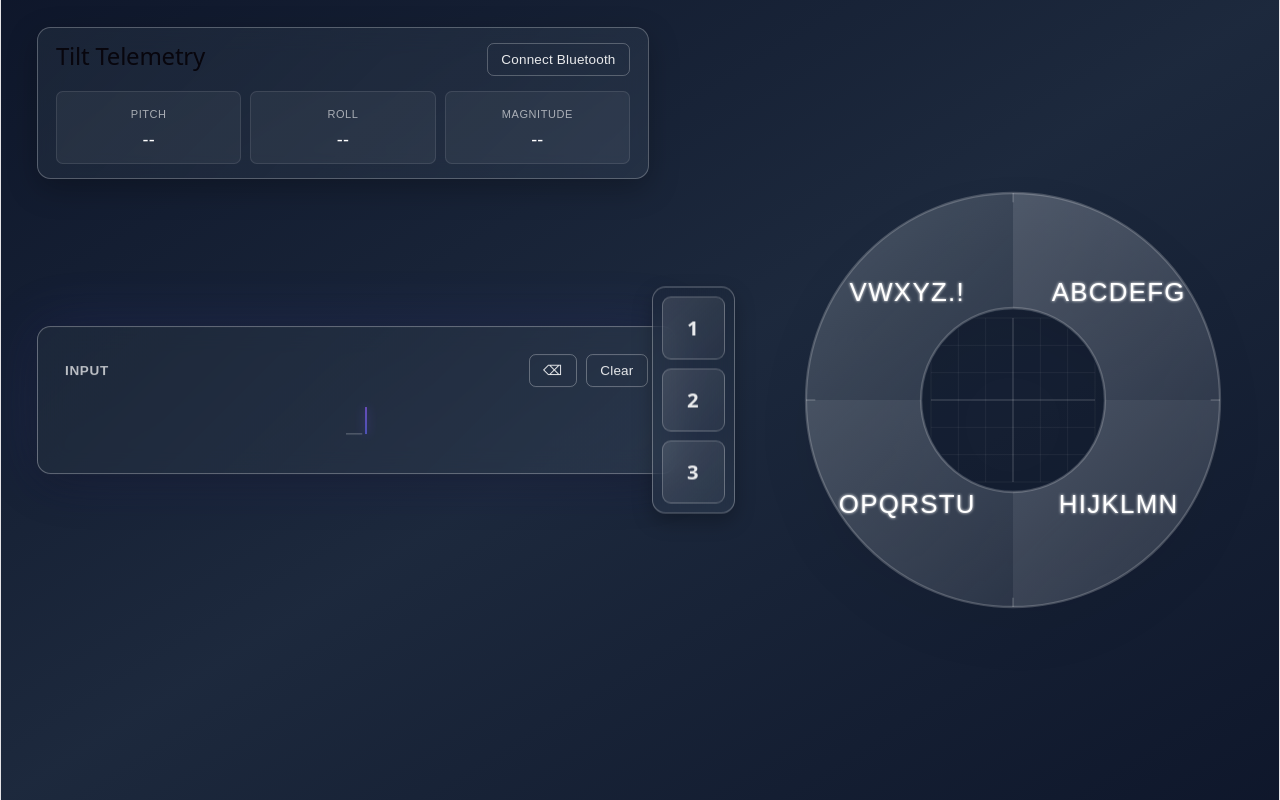
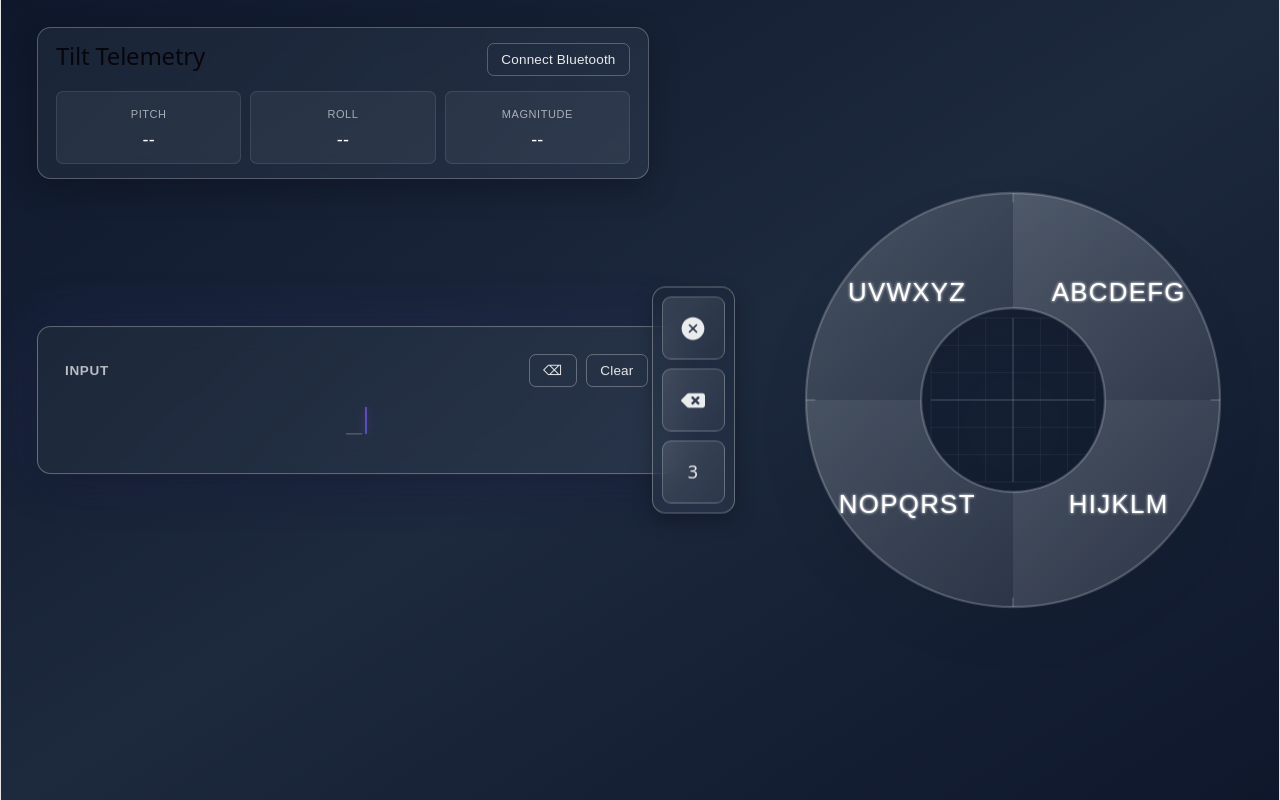
Before and after one commit to cesagui/gester, a React (Vite) app in the folder gester-web-app/: page / in a window 1280 px wide. Built offline with nearby package versions, Linux system fonts and the light colour scheme.

Commit message:
add icons to sidebar menu

```diff
--- a/gester-web-app/package.json
+++ b/gester-web-app/package.json
@@ -11,7 +11,8 @@
   },
   "dependencies": {
     "react": "^19.2.5",
-    "react-dom": "^19.2.5"
+    "react-dom": "^19.2.5",
+    "react-icons": "^5.6.0"
   },
   "devDependencies": {
     "@eslint/js": "^10.0.1",
--- a/gester-web-app/src/components/DonutSelector.tsx
+++ b/gester-web-app/src/components/DonutSelector.tsx
@@ -1,4 +1,6 @@
 import React from 'react';
+import { FaBackspace } from 'react-icons/fa';
+import { IoIosCloseCircle } from 'react-icons/io';
 import TiltTelemetry from './TiltTelemetry';
 import MotionGraph from './MotionGraph';
 import { tiltStore } from '../lib/tiltStore';
@@ -29,9 +31,9 @@ const ANCHOR_DELAY_MS = 500;
 
 const SECTIONS = [
   { letters: 'ABCDEFG', gradient: 'url(#gradient0)' },
-  { letters: 'HIJKLMN', gradient: 'url(#gradient1)' },
-  { letters: 'OPQRSTU', gradient: 'url(#gradient2)' },
-  { letters: 'VWXYZ.!', gradient: 'url(#gradient3)' }
+  { letters: 'HIJKLM', gradient: 'url(#gradient1)' },
+  { letters: 'NOPQRST', gradient: 'url(#gradient2)' },
+  { letters: 'UVWXYZ', gradient: 'url(#gradient3)' }
 ];
 
 const GRADIENTS = [
@@ -523,12 +525,18 @@ export default function DonutSelector() {
               }
             };
 
+            const getIcon = () => {
+              if (index === 0) return <IoIosCloseCircle size={28} />;
+              if (index === 1) return <FaBackspace size={24} />;
+              return null;
+            };
+
             return (
               <button
                 key={label}
                 type="button"
                 onClick={handleMenuButtonClick}
-                className="w-14 h-14 rounded-lg border text-lg font-semibold text-white/90 transition-all duration-200"
+                className="w-14 h-14 rounded-lg border flex items-center justify-center text-white/90 transition-all duration-200"
                 style={{
                   borderColor: isMenuMode && isHovered ? 'rgba(255,255,255,0.9)' : 'rgba(255,255,255,0.25)',
                   background: isMenuMode && isHovered
@@ -540,7 +548,7 @@ export default function DonutSelector() {
                   transform: isMenuMode && isHovered ? 'scale(1.05)' : 'scale(1)',
                 }}
               >
-                {label}
+                {getIcon() || label}
               </button>
             );
           })}
```
Also changed, not shown: 1 other file (tests, documents, lock files or other folders).
